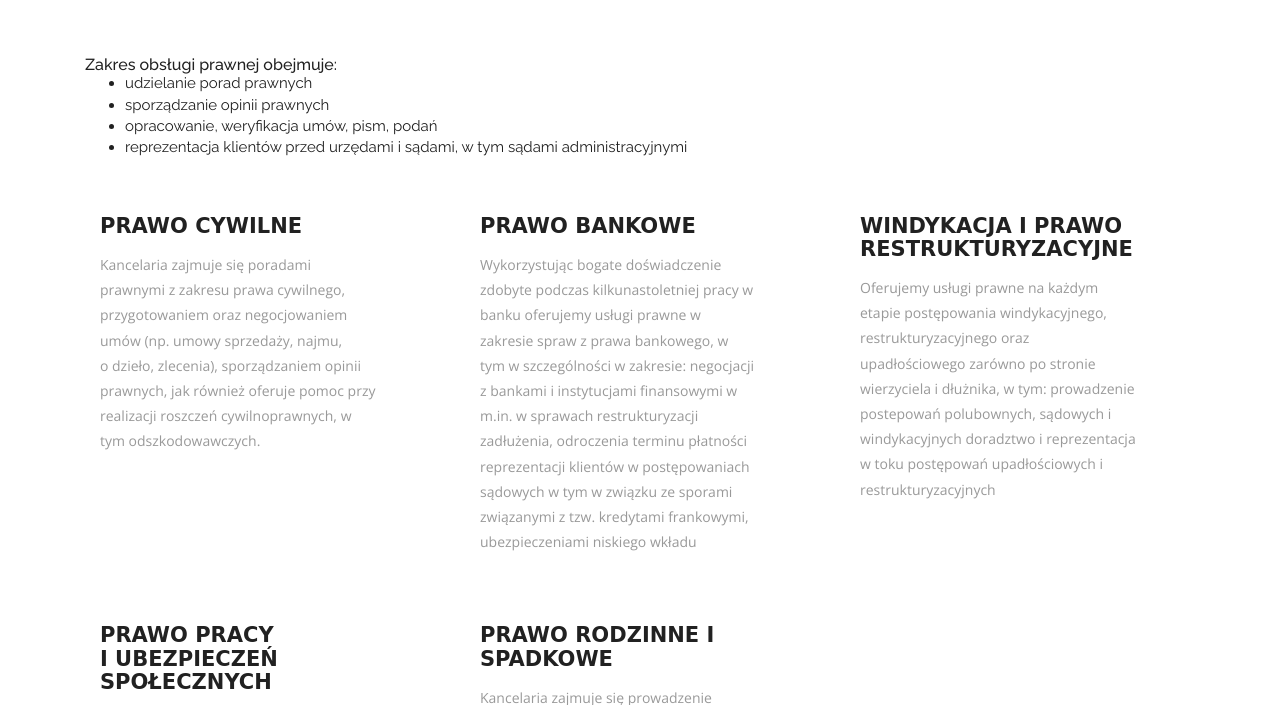
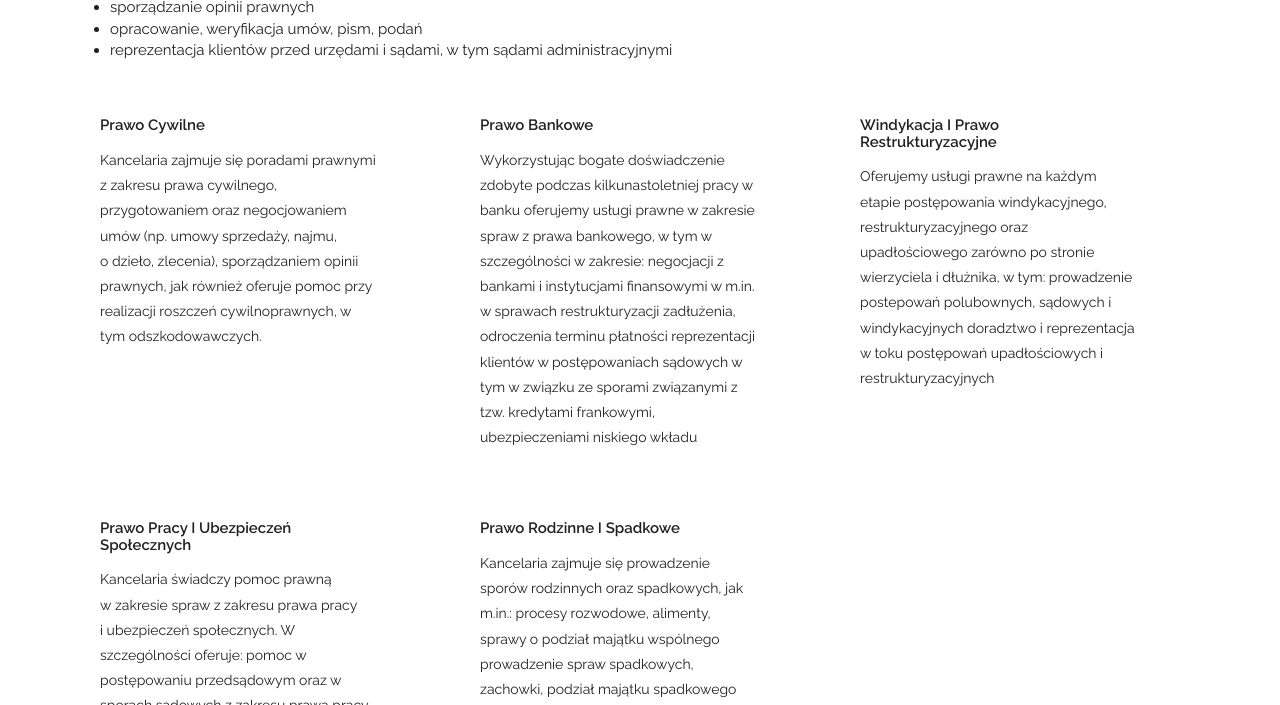
Before and after one commit to edzio27/boguslawkanclerz, a plain HTML site: page services.html in a window 1280 px wide. Shown: the part 508-1213 px from the top of the page. Drawn offline with nearby package versions, Linux system fonts and the light colour scheme; files whose address does not match are found by name.

Commit message:
Update style in service grid

```diff
--- a/css/style.css
+++ b/css/style.css
@@ -2119,14 +2119,14 @@ input[type="text"] {
 .serviceTitle h4 {
   color: #212121;
   margin: .1em 0 0;
-  font-size: 16px;
+  font-size: 15px;
   font-family: 'Raleway', sans-serif;
 }
 
 .serviceTitle {
   color: #212121;
   margin: .1em 0 0;
-  font-size: 16px;
+  font-size: 15px;
   font-family: 'Raleway', sans-serif;
 }
 
@@ -2164,3 +2164,15 @@ input[type="text"] {
 	font-size: 16px;
 	font-family: 'Raleway', sans-serif;
 }
+
+.serviceGrid h4 {
+	color: #212121;
+	font-size: 15px;
+	font-family: 'Raleway', sans-serif;
+}
+
+.serviceGrid p {
+	color: #212121;
+	font-size: 14px;
+	font-family: 'Raleway', sans-serif;
+}
--- a/services.html
+++ b/services.html
@@ -97,15 +97,11 @@
 	<!-- //banner -->
 <div class="services-1 agileits">
 		<div class="container">
-			<h1 class="title">Services</h1>
 			<div class="serviceTitle">
 				Kancelaria Radcy Prawnego Bogusław Kanclerz specjalizuje się w wielu dziedzinach prawa, obsługując zarówno klientów indywidualnych, jak i podmioty gospodarcze. Świadcząc usługi prawne kierujemy się zasadami uczciwości zawodowej i solidności.
 				<br>
 				<br>
-				<br>
-				<br>
 			</div>
-			<div class="container">
             <div class="serviceTitle">
 				<h4>Zakres obsługi prawnej obejmuje:</h4>
 				<div class="serviceEnum">
@@ -116,12 +112,12 @@
 					  <li>reprezentacja klientów przed urzędami i sądami, w tym sądami administracyjnymi</li>
 					</ul>
 				</div>
-			</div>
 		</div>
+		<div class="serviceGrid">
 			<div class="services-1-grids">
 				<div class="col-md-4 services-1-grid">
 					<div class="col-xs-10 services-1-grid-right">
-						<h4>PRAWO CYWILNE</h4>
+						<h4>Prawo Cywilne</h4>
 						<p>Kancelaria zajmuje się poradami prawnymi z zakresu prawa cywilnego, przygotowaniem oraz negocjowaniem umów (np. umowy sprzedaży, najmu, o dzieło, zlecenia), sporządzaniem opinii prawnych, jak również oferuje pomoc przy realizacji roszczeń cywilnoprawnych, w tym odszkodowawczych.
 						</p>
 
@@ -130,7 +126,7 @@
 				</div>
 				<div class="col-md-4 services-1-grid">
 					<div class="col-xs-10 services-1-grid-right">
-						<h4>PRAWO BANKOWE</h4>
+						<h4>Prawo Bankowe</h4>
 						<p>Wykorzystując bogate doświadczenie zdobyte podczas kilkunastoletniej pracy w banku oferujemy usługi prawne w zakresie spraw z prawa bankowego, w tym w szczególności w zakresie:
 						negocjacji z bankami i instytucjami finansowymi w m.in. w sprawach restrukturyzacji zadłużenia, odroczenia terminu płatności
 						reprezentacji klientów w postępowaniach sądowych w tym w związku ze sporami związanymi z tzw. kredytami frankowymi, ubezpieczeniami niskiego wkładu
@@ -140,7 +136,7 @@
 				</div>
 				<div class="col-md-4 services-1-grid">
 					<div class="col-xs-10 services-1-grid-right">
-						<h4>WINDYKACJA I PRAWO RESTRUKTURYZACYJNE</h4>
+						<h4>Windykacja i Prawo Restrukturyzacyjne</h4>
 						<p>Oferujemy usługi prawne na każdym etapie postępowania windykacyjnego, restrukturyzacyjnego oraz upadłościowego zarówno po stronie wierzyciela i dłużnika, w tym:
 						prowadzenie postepowań polubownych, sądowych i windykacyjnych
 						doradztwo i reprezentacja w toku postępowań upadłościowych i restrukturyzacyjnych
@@ -154,7 +150,7 @@
 			<div class="services-1-grids">
 				<div class="col-md-4 services-1-grid">
 					<div class="col-xs-10 services-1-grid-right">
-						<h4>PRAWO PRACY I UBEZPIECZEŃ SPOŁECZNYCH</h4>
+						<h4>Prawo Pracy i Ubezpieczeń Społecznych</h4>
 						<p>Kancelaria świadczy pomoc prawną w zakresie spraw z zakresu prawa pracy i ubezpieczeń społecznych. W szczególności oferuje:
 						pomoc w postępowaniu przedsądowym oraz w sporach sądowych z zakresu prawa pracy, w tym m.in. związanych z rozwiązaniem umów o pracę, zakazów konkurencji, kar porządkowych, świadectw pracy
 						opracowanie projektów umów o pracę, umów o zakazie konkurencji
@@ -164,7 +160,7 @@
 				</div>
 				<div class="col-md-4 services-1-grid">
 					<div class="col-xs-10 services-1-grid-right">
-						<h4>PRAWO RODZINNE I SPADKOWE</h4>
+						<h4>Prawo Rodzinne i Spadkowe</h4>
 						<p>Kancelaria zajmuje się prowadzenie sporów rodzinnych oraz spadkowych, jak m.in.:
 						procesy rozwodowe, alimenty, sprawy o podział majątku wspólnego
 						prowadzenie spraw spadkowych, zachowki, podział majątku spadkowego</p>
@@ -172,6 +168,7 @@
 					<div class="clearfix"> </div>
 				</div>
 				<div class="clearfix"> </div>
+			</div>
 			</div>
 		</div>
 	</div>
```
